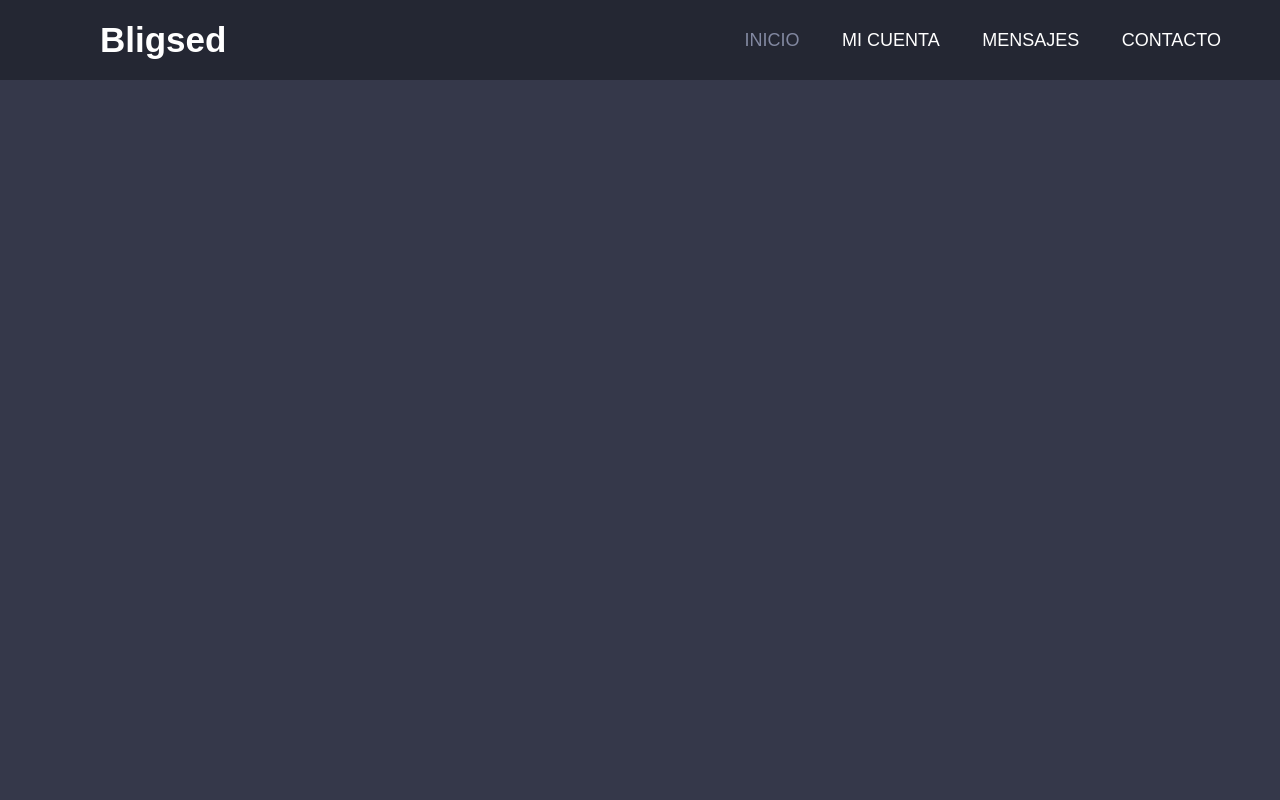
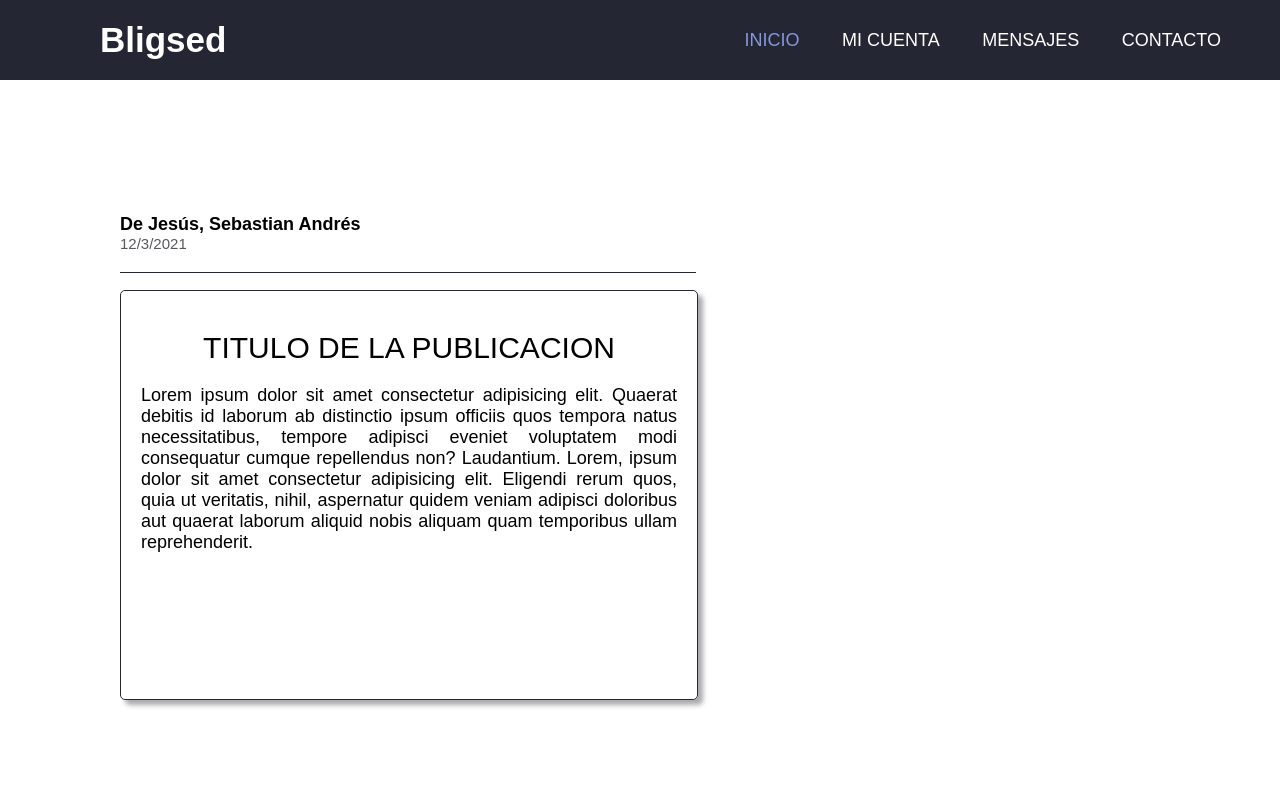
Before and after one commit to S-Rivero/Bligsed, a PHP site: page /inicio_alumnos.html in a window 1280 px wide. Run offline with PHP 8.4, Linux system fonts and the light colour scheme; some libraries are stand-ins or nearby versions.

Commit message:
pag de inicio + inicio/alumno

```diff
--- a/Alumnos/inicio_alumnos.css
+++ b/Alumnos/inicio_alumnos.css
@@ -7,7 +7,7 @@
 }
 
 body {
-    background-color: #35384A;
+    background-color: white;
 }
 
 nav {
@@ -45,7 +45,7 @@ nav a {
 }
 
 a.active, a:hover {
-    color:#8288A1;
+    color: #8795dd;
     transition: .5s;
 }
 
@@ -57,6 +57,7 @@ nav #icon {
     margin-right: 40px;
     cursor: pointer;
     display: none;
+    margin-top: 25px;
 }
 
 @media (max-width: 1048px) {
@@ -109,3 +110,62 @@ nav #icon {
         left: 0;
     }
 }
+
+
+.contenedor_publicacion {
+    background-color: transparent;
+    position: fixed;
+    left: 15vh;
+    bottom: 15vh;
+    width: 45vw;
+    height: 60vh;
+}
+
+.contenedor_titulo {
+    background-color: transparent;
+    width: 100%;
+    height: 15%;
+    margin-bottom: 3%;
+    border-bottom: 1px solid #242733;
+}
+
+.titulo_emisor {
+    position: relative;
+    background-color: transparent;
+    height: fit-content;
+    top: 20%;
+    font-weight:bold;
+    font-size: 18px;
+}
+
+.titulo_fecha {
+    position: relative;
+    background-color: transparent;
+    height: fit-content;
+    top: 20%;
+    font-size: 15px;
+    color: #56595e;
+}
+
+.contenedor_contenido {
+    background-color: transparent;
+    width: 100%;
+    height: 85%;
+    margin-top: 1%;
+    border: 1px solid #242733;
+    border-radius: 5px;
+    box-shadow: 5px 5px 5px #aaaaaa;
+}
+
+.contenido_titulo{
+    text-transform: uppercase;
+    font-size: 30px;
+    text-align: center;
+    margin-top: 40px;
+}
+
+.contenido_texto{
+    font-size: 18px;
+    text-align: justify;
+    margin: 20px;
+}
--- a/Alumnos/inicio_alumnos.html
+++ b/Alumnos/inicio_alumnos.html
@@ -14,6 +14,7 @@
         </script>
     </head>
     <body>
+
         <nav  class="nav_inicio">
             <label class="logo">Bligsed</label>
             <ul>
@@ -26,7 +27,23 @@
                 <i class="fas fa-bars"></i>
             </label>
         </nav>
-        <section>
-        </section>
+
+        <div class="contenedor_publicacion">
+            <div class="contenedor_titulo">
+                <div class="titulo_emisor">De Jesús, Sebastian Andrés</div>
+                <div class="titulo_fecha">12/3/2021</div>
+            </div>
+            <div class="contenedor_contenido">
+                <div class="contenido_titulo">Titulo de la publicacion</div>
+                <div class="contenido_texto">
+                    Lorem ipsum dolor sit amet consectetur adipisicing elit. Quaerat debitis id laborum ab distinctio ipsum officiis quos tempora natus necessitatibus,
+                    tempore adipisci eveniet voluptatem modi consequatur cumque repellendus non? Laudantium.
+                    Lorem, ipsum dolor sit amet consectetur adipisicing elit. Eligendi rerum quos, quia ut veritatis, nihil, aspernatur quidem veniam adipisci doloribus aut quaerat
+                    laborum aliquid nobis aliquam quam temporibus ullam reprehenderit.
+
+                </div>
+            </div>
+        </div>
+
     </body>
 </html>
--- a/login(como la gente).html
+++ b/login(como la gente).html
@@ -12,6 +12,7 @@
   </head>
   <body>
     <div class="container">
+
       <div class="forms-container">
         <div class="signin-signup">
           <form action="#" class="sign-in-form">
@@ -24,6 +25,7 @@
               <i class="fas fa-lock"></i>
               <input type="password" placeholder="Contraseña" />
             </div>
+            <a href="">¿Olvidaste tu contraseña?</a>
             <input type="submit" value="Iniciar Sesion" class="btn solid" />
             <!-- <p class="social-text">Or Sign in with social platforms</p>
             <div class="social-media">
@@ -77,7 +79,9 @@
 
       <div class="panels-container">
         <div class="panel left-panel">
+          <!-- <div class="logo Inicio"><h1>Bligsed</h1></div> -->
           <div class="content">
+            <h1>Bligsed</h1>
             <h3>¿Quieres registrar tu institución?</h3>
             <p>
               ¡Te invitamos a hacerlo en nuestra plataforma haciendo click en el siguiente botón!
@@ -103,6 +107,6 @@
       </div>
     </div>
 
-    <script src="app.js"></script>
+    <script src="pag_inicio.js"></script>
   </body>
 </html>
```
Also changed, not shown: style.css (+25 -1 lines), CuarentenaGorda/registro.html (renamed from registro.html), pag_inicio.js (renamed from app.js).
